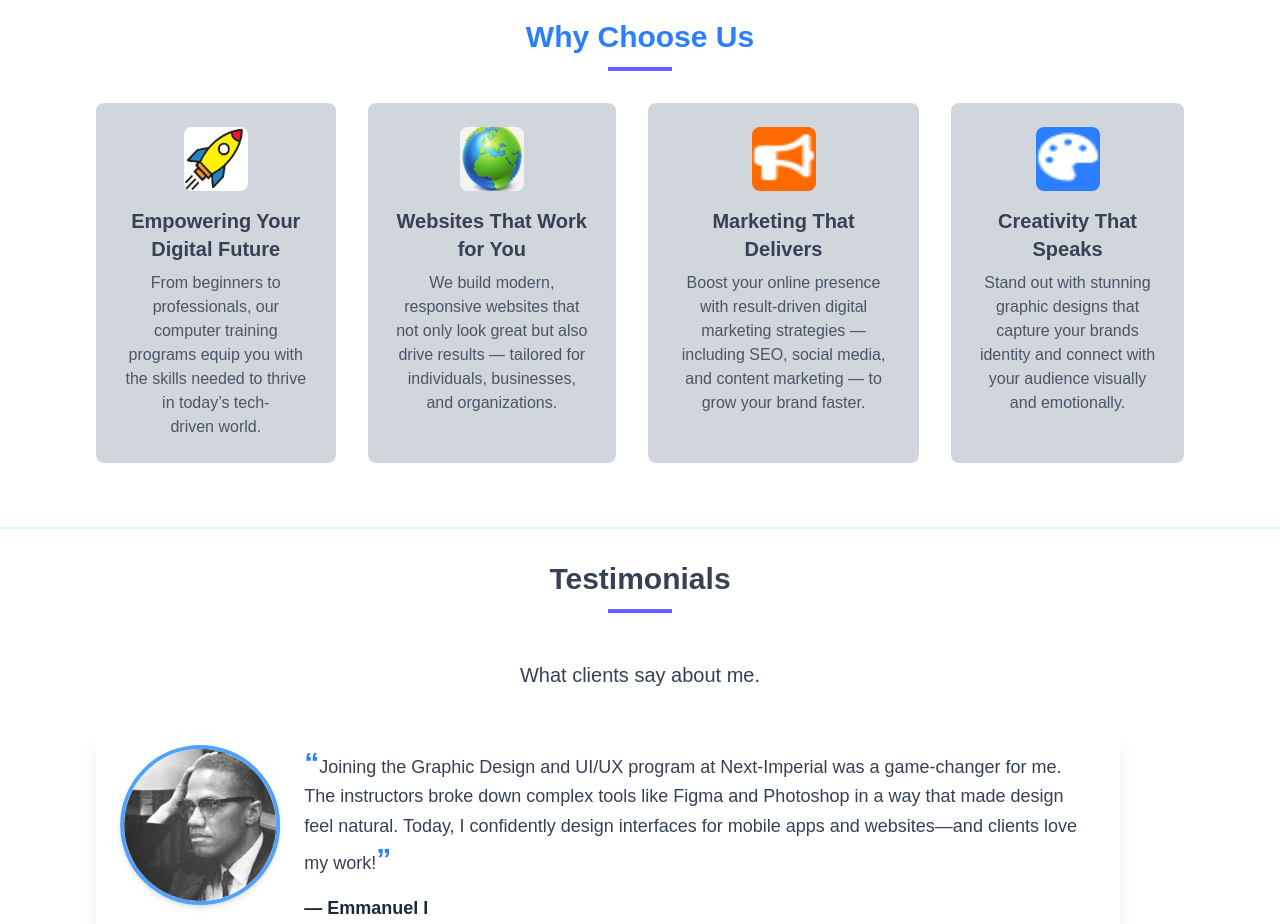
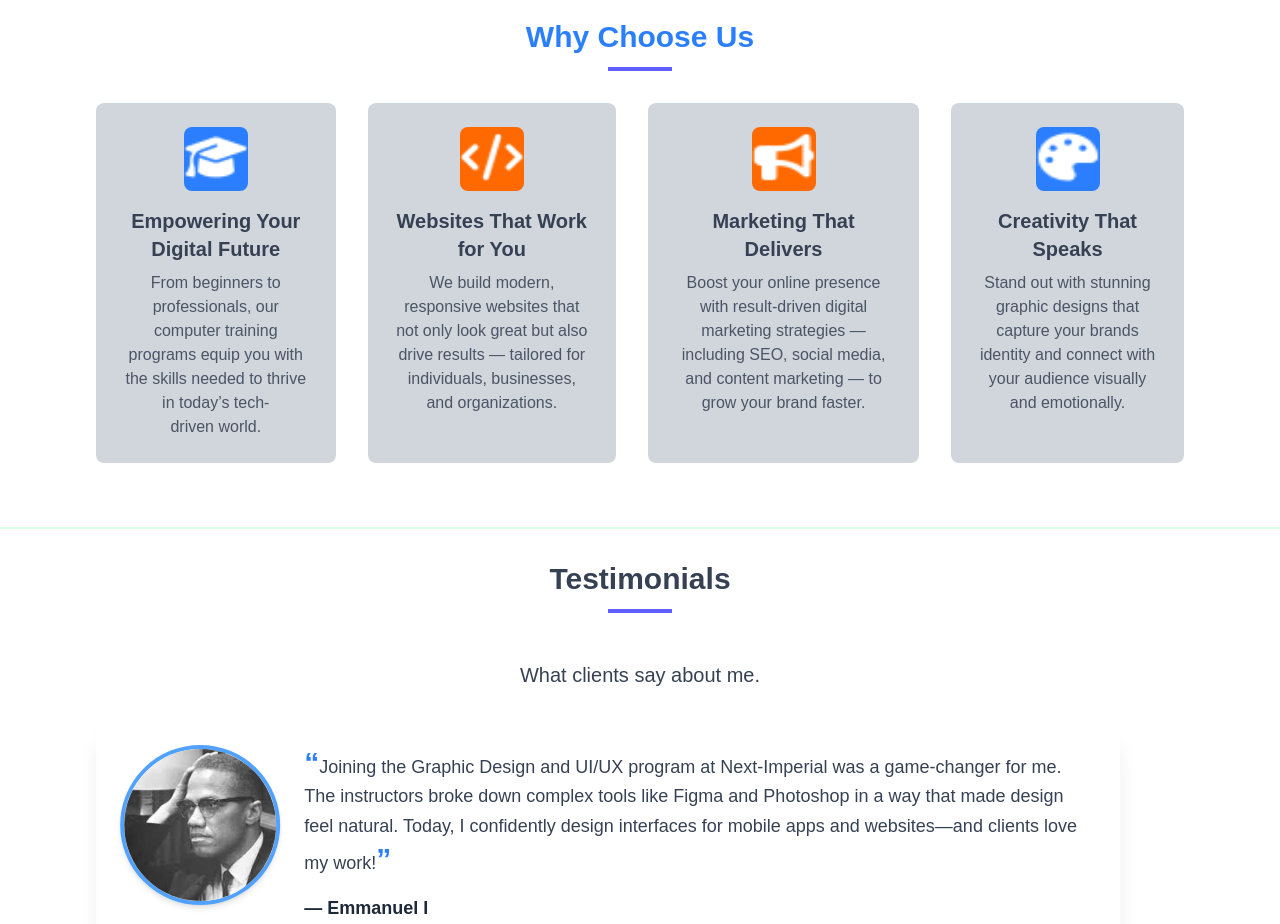
Before and after one commit to Eze-Israel/Next-imperial-website, a Next.js app: page / in a window 1280 px wide. Shown: the part 1280-2204 px from the top of the page. Built offline with nearby package versions, Linux system fonts and the light colour scheme.

Commit message:
the section of services updated

```diff
--- a/src/components/WhyChooseUs.tsx
+++ b/src/components/WhyChooseUs.tsx
@@ -8,14 +8,14 @@ const services =[
   {
     title: 'Empowering Your Digital Future',
     description:'From beginners to professionals, our computer training programs equip you with the skills needed to thrive in today’s tech-driven world.' ,
-    icon:'/images/rocket.jpeg',
+    icon:'/images/cap.png',
     bg:"bg-blue-500",
 
   },
   {
     title: 'Websites That Work for You',
     description:'We build modern, responsive websites that not only look great but also drive results — tailored for individuals, businesses, and organizations.' ,
-    icon:'/images/globe.jpeg',
+    icon:'/images/code.png',
      bg:"bg-orange-500",
 
   },
```
